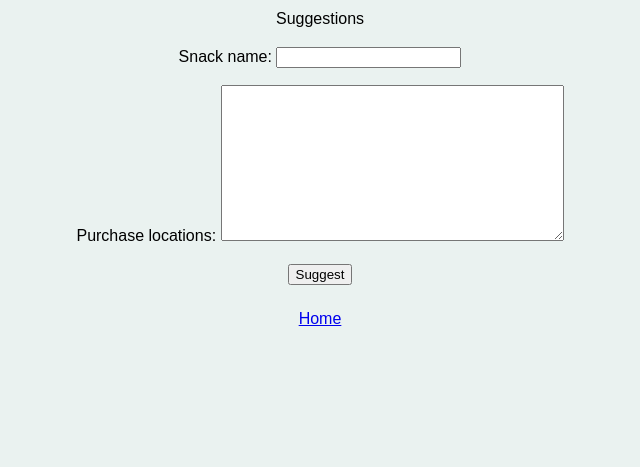
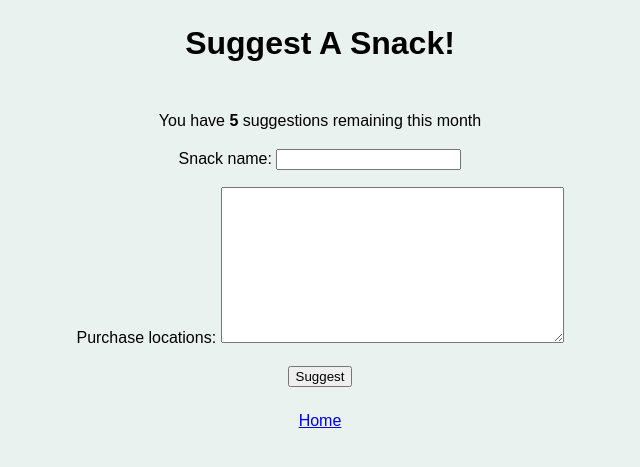
Before and after one commit to Chelle6/SnaFoo, a Django app: page /suggestions/ in a window 1280 px wide. Shown: the top 467 px of the page, without its empty margins (320-960 px from the left). Run offline with Django 3.2, Linux system fonts and the light colour scheme.

Commit message:
Suggestions remaining cookie implememtation, refactoring

```diff
--- a/SnaFoo/templates/inventory/suggestions.html
+++ b/SnaFoo/templates/inventory/suggestions.html
@@ -1,13 +1,17 @@
 {% extends "base.html" %}
 
 {% block content %}
+<h1>Suggest A Snack!</h1>
+<br>
 {% if messages %}
 	{% for message in messages %}
 	<p><pre><font color='red'>{{ message|linebreaks}}</font></pre></p>
 	{% endfor %}
 {% endif %}
+You have <b>{{ suggestionsRemaining }}</b> suggestions remaining this month
 
-Suggestions
+
+
 
 <br>
 
--- a/inventory/views.py
+++ b/inventory/views.py
@@ -69,34 +69,51 @@ def index(request):
 
 def suggestions(request):
 	form = forms.SuggestionForm()
+	suggestionsRemaining = 5
+	if 'suggestionsRemainingCookie' in request.COOKIES:  # if suggestionsRemainingCookie exists
+		suggestionsRemaining = request.COOKIES['suggestionsRemainingCookie']
+	suggestionsRemaining = int(suggestionsRemaining)
+	if suggestionsRemaining  < 0:
+		suggestionsRemaining = 0
+
 	if request.method =='POST':  # if you click the suggestion button
 		form = forms.SuggestionForm(request.POST)  # pass data to form model
 		if form.is_valid():
-			# result = {
-			#     "name": form.cleaned_data['snack_name'],
-			#     "location": form.cleaned_data['purchase_locations'],
-			#     "lattitude": 43.2,
-			#     "longitude": -89.5677
-			# }
+			if suggestionsRemaining > 0:
 
-			# data = json.dumps(result).encode('utf8')  # convert dictionary to json
-			# req = urllib2.Request(url, data, {'Content-Type': 'application/json'})
-			# response = urllib2.urlopen(req)
+				# result = {
+				#     "name": form.cleaned_data['snack_name'],
+				#     "location": form.cleaned_data['purchase_locations'],
+				#     "lattitude": 43.2,
+				#     "longitude": -89.5677
+				# }
+
+				# data = json.dumps(result).encode('utf8')  # convert dictionary to json
+				# req = urllib2.Request(url, data, {'Content-Type': 'application/json'})
+				# response = urllib2.urlopen(req)
 
 
-			if not snack.objects.filter(name=form.cleaned_data['snack_name']).exists(): # if the object doesn't exist
-				s = snack(name=form.cleaned_data['snack_name'], optional=True, purchaseLocations=form.cleaned_data['purchase_locations'],
-					purchaseCount=0, lastPurchaseDate='Never Purchased')
-				s.save()
-
-				messages.success(request, 'Your suggestion \'{0}\' has beeen added!'.format(form.cleaned_data['snack_name']))
-				return HttpResponseRedirect(reverse('index'))
-			else:
-				messages.error(request, '\'{0}\' has already been suggested for this month! <br>Please suggest A new snack'.format(form.cleaned_data['snack_name']))
-				return HttpResponseRedirect(reverse('suggestions'))
+				if not snack.objects.filter(name=form.cleaned_data['snack_name']).exists(): # if the object doesn't exist
+					s = snack(name=form.cleaned_data['snack_name'], optional=True, purchaseLocations=form.cleaned_data['purchase_locations'],
+						purchaseCount=0, lastPurchaseDate='Never Purchased')
+					s.save()
 
 
-	return render(request, 'inventory/suggestions.html', {	'form' : form,
+					messages.success(request, 'Your suggestion \'{0}\' has beeen added!'.format(form.cleaned_data['snack_name']))
+					suggestionsRemaining = int(suggestionsRemaining)
+					suggestionsRemaining -= 1
+					response = HttpResponseRedirect(reverse('index'))
+					response.set_cookie('suggestionsRemainingCookie', suggestionsRemaining)
+					return response
+
+				else:
+					messages.error(request, '\'{0}\' has already been suggested for this month! <br>Please suggest A new snack'.format(form.cleaned_data['snack_name']))
+					return HttpResponseRedirect(reverse('suggestions'))
+			else:
+				messages.error(request, 'You have no suggestions remaining')
+				return HttpResponseRedirect(reverse('index'))
+
+	return render(request, 'inventory/suggestions.html', { 'form' : form,'suggestionsRemaining' : suggestionsRemaining ,
 	})
 
 
@@ -116,5 +133,5 @@ def vote(request):
 
 
 	response = HttpResponseRedirect(reverse('index'))
-	response.set_cookie('votesRemainingCookie', 3)
+	response.set_cookie('votesRemainingCookie', votesRemaining)
 	return response
```
Also changed, not shown: db.sqlite3.
